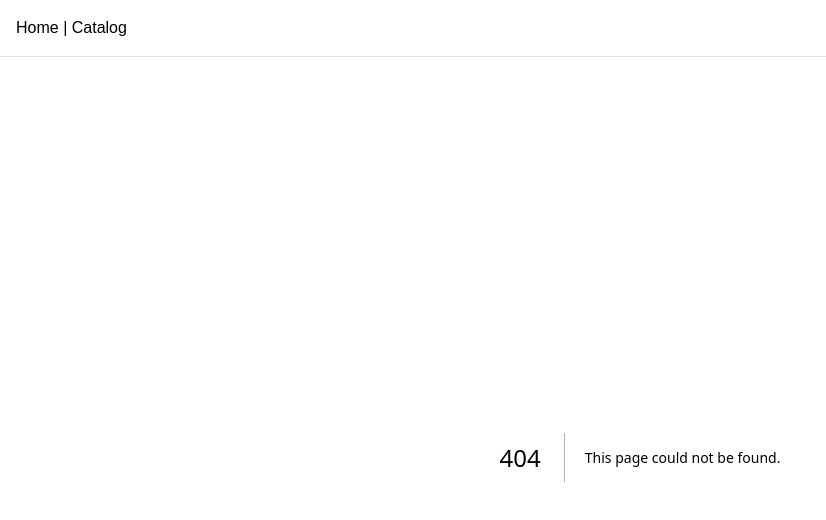
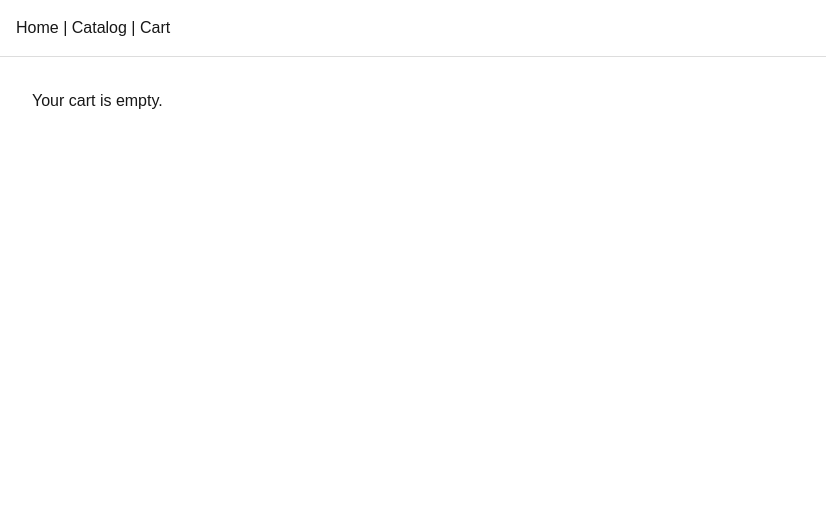
Before and after one commit to PaulLight/ecom-storefront, a Next.js app: page /cart in a window 1280 px wide. Before the commit this address had no page. Shown: the top 520 px of the page, without its empty margins (0-826 px from the left). Built offline with nearby package versions, Linux system fonts and the light colour scheme.

Commit message:
add context provider

```diff
--- a/package.json
+++ b/package.json
@@ -9,9 +9,11 @@
     "lint": "eslint"
   },
   "dependencies": {
+    "@reduxjs/toolkit": "^2.12.0",
     "next": "16.2.9",
     "react": "19.2.4",
-    "react-dom": "19.2.4"
+    "react-dom": "19.2.4",
+    "react-redux": "^9.3.0"
   },
   "devDependencies": {
     "@tailwindcss/postcss": "^4",
--- /dev/null
+++ b/src/app/cart/page.tsx
@@ -0,0 +1,28 @@
+"use client";
+
+import useCart from "@/context/useCart";
+
+function CartPage() {
+    const { items, removeItem } = useCart();
+
+    if (items.length === 0) {
+        return <p style={{ padding: "2rem" }}>Your cart is empty.</p>;
+    }
+
+    return (
+        <div style={{ padding: "2rem" }}>
+            <h1>Your Cart</h1>
+            {items.map((item) => (
+                <div key={item.id} style={{ display: "flex", gap: "1rem", marginBottom: "1rem" }}>
+                    <img src={item.image} alt={item.title} width={60} />
+                    <p>{item.title}</p>
+                    <p>Qty: {item.quantity}</p>
+                    <p>${(item.price * item.quantity).toFixed(2)}</p>
+                    <button onClick={() => removeItem(item.id)}>Remove</button>
+                </div>
+            ))}
+      </div>
+    )
+}
+
+export default CartPage
--- a/src/app/layout.tsx
+++ b/src/app/layout.tsx
@@ -2,6 +2,7 @@ import type { Metadata } from "next";
 import { Geist, Geist_Mono } from "next/font/google";
 import "./globals.css";
 import Link from "next/link";
+import CartProvider from "@/context/CartProvider";
 
 const geistSans = Geist({
   variable: "--font-geist-sans",
@@ -29,12 +30,16 @@ export default function RootLayout({
       className={`${geistSans.variable} ${geistMono.variable} h-full antialiased`}
     >
       <body className="min-h-full flex flex-col">
+        <CartProvider>
           <nav style={{ padding: "1rem", borderBottom: "1px solid #ddd" }}>
             <Link href="/">Home</Link>
             {" | "}
             <Link href="/products">Catalog</Link>
+            {" | "}
+            <Link href="/cart">Cart</Link>
           </nav>
           {children}
+        </CartProvider>
       </body>
     </html>
   );
--- a/src/app/products/[id]/page.tsx
+++ b/src/app/products/[id]/page.tsx
@@ -1,6 +1,7 @@
 import type { Product } from '@/types/products'
 import { notFound } from "next/navigation";
 import Link from "next/link";
+import AddToCartButton from '@/components/AddToCartButton'
 
 interface ProductPageProps {
     params: Promise<{ id: string}>
@@ -45,6 +46,7 @@ export default async function ProductPage({ params }: ProductPageProps) {
                 <p>{product.description}</p>
                 <p>Category: {product.category}</p>
                 <p>Rating: {product.rating.rate} ({product.rating.count} reviews)</p>
+                <AddToCartButton product={product} />
             </div>
         </div>
     )
--- /dev/null
+++ b/src/components/AddToCartButton.tsx
@@ -0,0 +1,18 @@
+"use client";
+
+import useCart from '@/context/useCart'
+import type { Product } from '@/types/products'
+
+function AddToCartButton({ product } : { product: Product}) {
+    const { addItem } = useCart()
+    return (
+        <button type="button" onClick={() => {
+            console.log(product)
+            addItem(product)
+        }}>
+            Add to Cart
+        </button>
+    )
+}
+
+export default AddToCartButton;
--- /dev/null
+++ b/src/context/CartContext.tsx
@@ -0,0 +1,16 @@
+"use client"
+
+import { createContext } from "react";
+import type { Product } from "@/types/products";
+
+export interface CartItem extends Product {
+    quantity: number;
+}
+
+export interface CartContextType {
+    items: CartItem[],
+    addItem: (product: Product) => void,
+    removeItem: (id: number) => void
+}
+
+export const CartContext = createContext<CartContextType | undefined>(undefined);
--- /dev/null
+++ b/src/context/CartProvider.tsx
@@ -0,0 +1,33 @@
+"use client"
+
+import { useState } from "react";
+import { CartContext } from './CartContext'
+import type { CartItem } from './CartContext'
+import type { Product } from "@/types/products";
+
+export default function CartProvider({ children } : { children: React.ReactNode }) {
+    const [items, setItems] = useState<CartItem[]>([]);
+
+    const addItem = (product: Product) => {
+        setItems((prev) => {
+            const existing = prev.find((item) => item.id === product.id);
+
+            if (existing) {
+                return prev.map((item) => item.id === product.id
+                    ? { ...item, quantity: item.quantity + 1 } : item
+                )
+            }
+            return [...prev, {...product, quantity: 1}]
+        })
+    }
+
+    const removeItem = (id: number) => {
+        setItems((prev) => prev.filter((item) => item.id !== id))
+    }
+
+    return (
+        <CartContext.Provider value={{items, addItem, removeItem}}>
+            {children}
+        </CartContext.Provider>
+    )
+}
--- /dev/null
+++ b/src/context/useCart.tsx
@@ -0,0 +1,12 @@
+"use client"
+
+import { useContext } from "react";
+import { CartContext } from './CartContext'
+
+export default function useCart() {
+    const context = useContext(CartContext);
+    if (!context) {
+      throw new Error("useCart must be used within a CartProvider");
+    }
+    return context;
+}
```
Also changed, not shown: 1 other file (tests, documents, lock files or other folders). Lines whose indentation alone changed are shown as unchanged.
